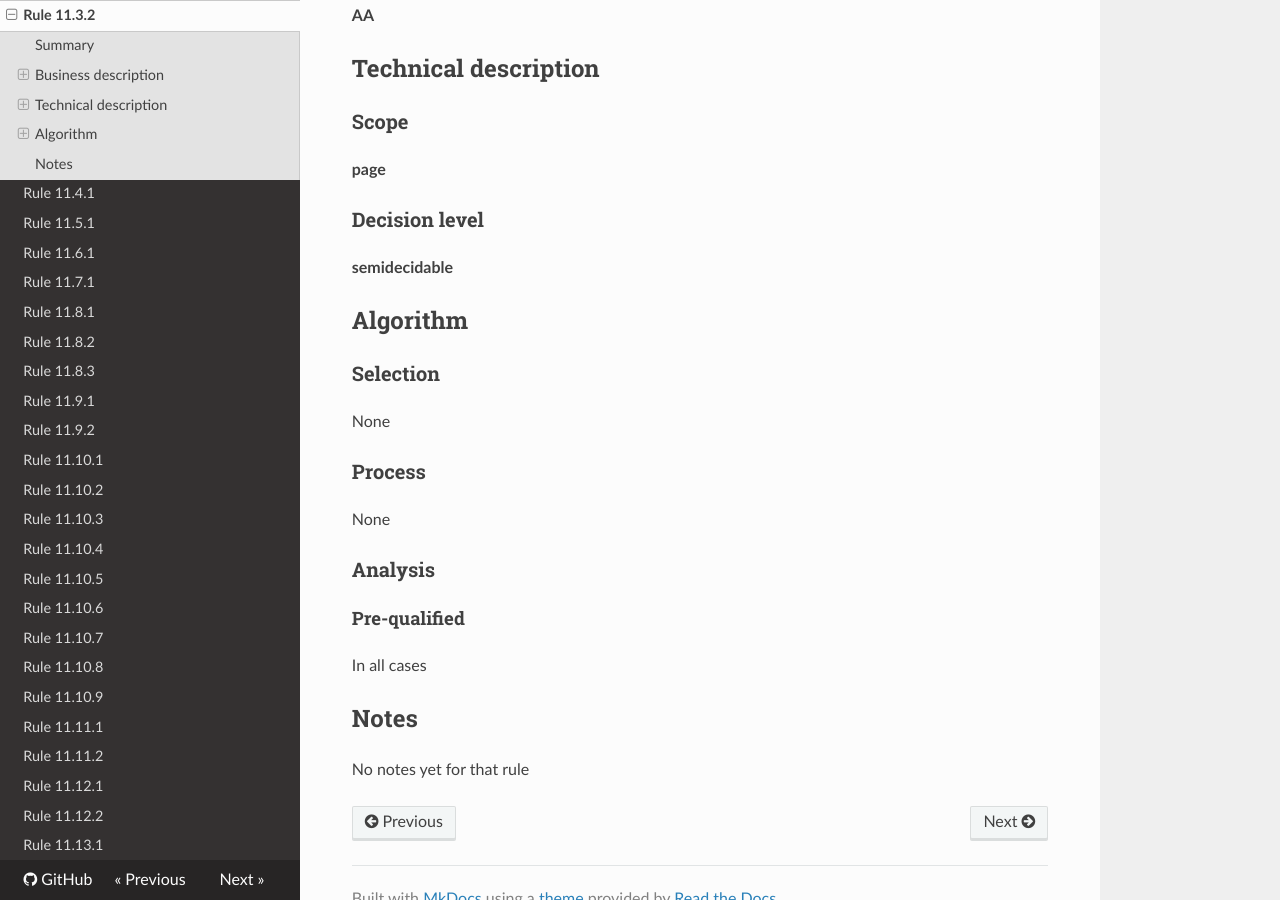
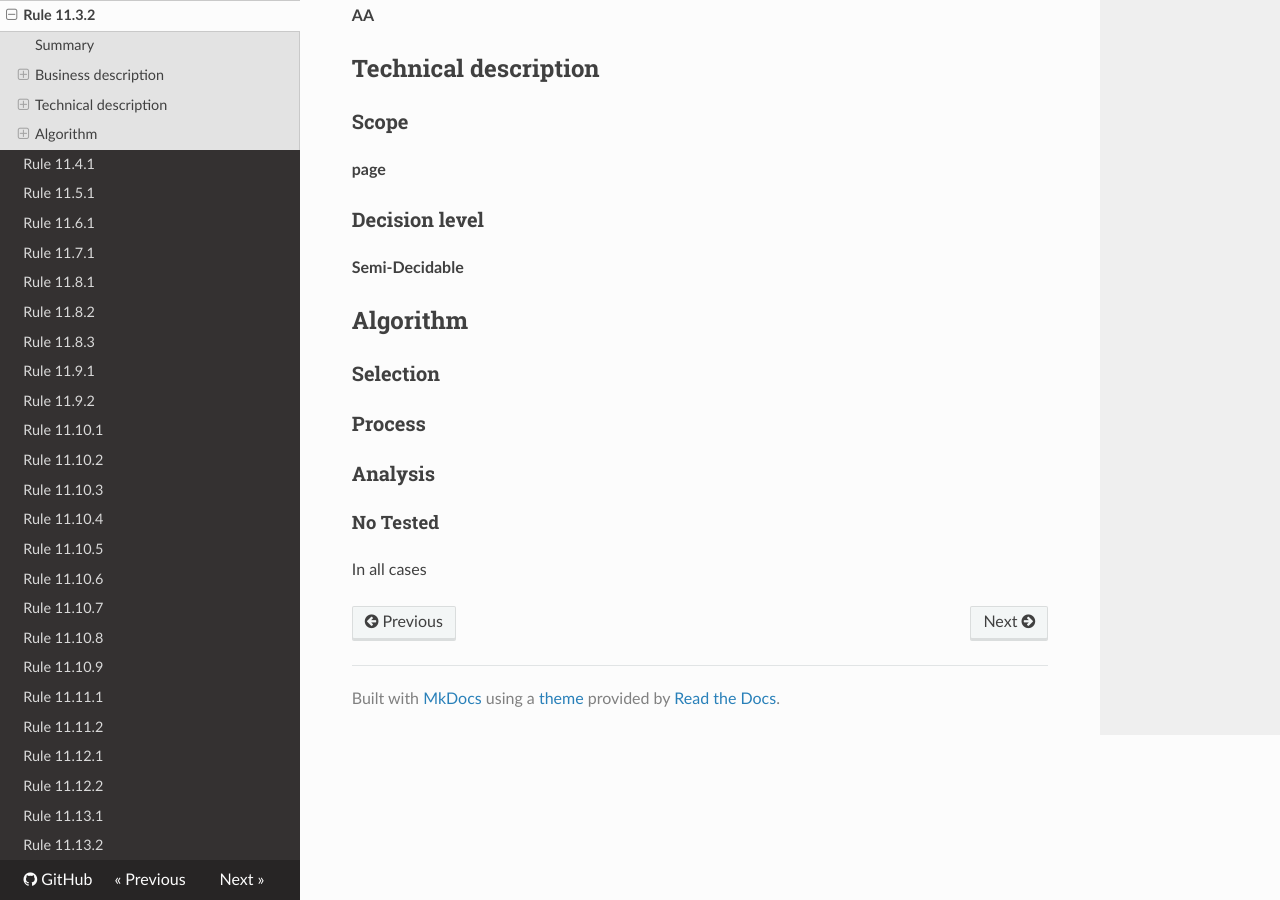
Before and after one commit to Tanaguru/Tanaguru-rules-RGAA-3-doc, an MkDocs documentation site: the page built from docs/Rule-11-3-2.md, in a window 1280 px wide and 900 px high, scrolled down 684 px. Built offline with MkDocs 1.6.1, drawn with Linux system fonts in a browser that asks for light colours; nearby versions of some CDN libraries; old or Windows-style settings are respelled for this version of MkDocs.

Commit message:
add rule design sheets for 12.10.4, 11.3.2

```diff
--- a/docs/Rule-11-3-2.md
+++ b/docs/Rule-11-3-2.md
@@ -1,4 +1,5 @@
 # Rule 11.3.2
+
 ## Summary
 
 No-check rule
@@ -29,24 +30,16 @@ Chaque <a href="http://references.modernisation.gouv.fr/referentiel-technique-0#
 
 ### Decision level
 
-**semidecidable**
+**Semi-Decidable**
 
 ## Algorithm
 
 ### Selection
 
-None
-
 ### Process
-
-None
 
 ### Analysis
 
-#### Pre-qualified
+#### No Tested
 
 In all cases
-
-## Notes
-
-No notes yet for that rule
```
Also changed, not shown: docs/Rule-12-10-4.md (+4 -10 lines).
